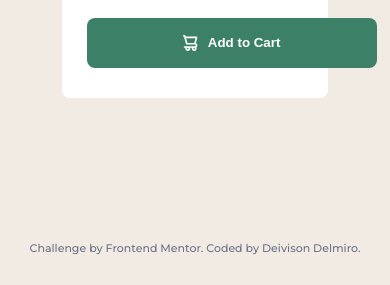
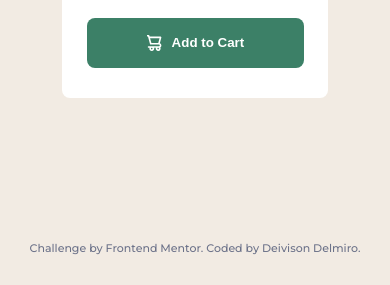
Before and after one commit to deivisondelmiro/projetos-para-treino, a plain HTML site: page frontendmentor/iniciante/01-product-preview-card-component/index.html in a window 390 px wide. Shown: the part 559-844 px from the top of the page. Drawn offline with Linux system fonts and the light colour scheme.

Commit message:
correção no botão add to cart

```diff
--- a/frontendmentor/iniciante/01-product-preview-card-component/css/style.css
+++ b/frontendmentor/iniciante/01-product-preview-card-component/css/style.css
@@ -173,7 +173,7 @@ footer a:hover {
     }
 
     button#buttonAddToCart {
-        width: 290px;
+        width: 90%;
         margin: 0;
     }
 
```
